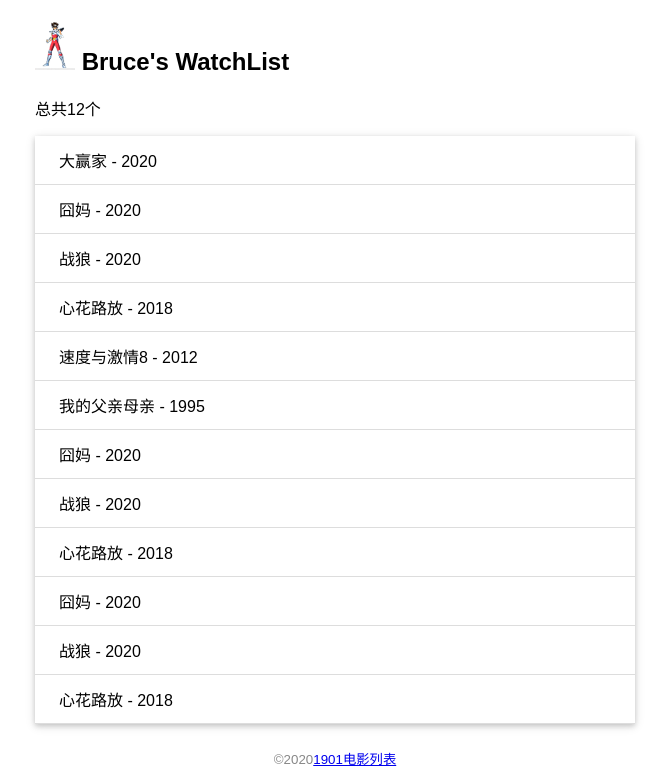
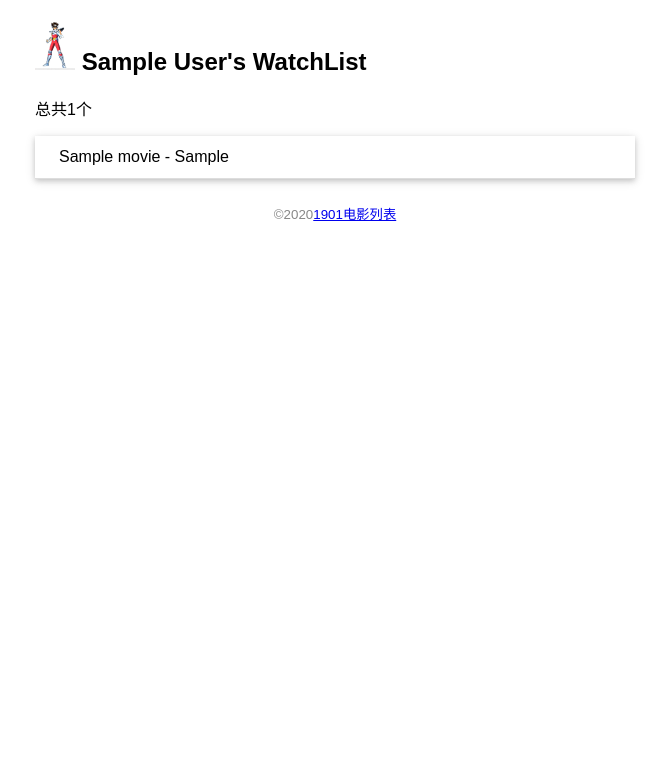
Before and after one commit to ITClubOfBruce/flask1901, a Flask app: page / in a window 1280 px wide. Shown: the top 766 px of the page, without its empty margins (305-974 px from the left). Run offline with Flask 2, Linux system fonts and the light colour scheme; tables that the repository leaves empty hold one stand-in row (values such as "Sample post").

Commit message:
数据库创建完成，数据导入成功

```diff
--- a/day1/watchlist/app.py
+++ b/day1/watchlist/app.py
@@ -14,7 +14,7 @@ else:
 app = Flask(__name__)
 
 app.config['SQLALCHEMY_DATABASE_URI'] = prefix + os.path.join(app.root_path,'data.db')
-app.config['SQLALCHY_TRACK_MODIFICATIONS'] = False # 关闭了对模型修改的监控
+app.config['SQLALCHEMY_TRACK_MODIFICATIONS'] = False
 db = SQLAlchemy(app)  # 初始化扩展，传入程序实例app
 
 # models
@@ -29,6 +29,27 @@ class Movie(db.Model):
 # views
 @app.route('/')
 def index():
+
+    user = User.query.first()
+    movies = Movie.query.all()
+    return render_template('index.html',user=user,movies=movies)
+
+
+
+
+# 自定义命令
+# 新建data.db的数据库初始化命令
+@app.cli.command()  # 装饰器，注册命令
+@click.option('--drop',is_flag=True,help="删除后再创建")
+def initdb(drop):
+    if drop:
+        db.drop_all()
+    db.create_all()
+    click.echo("初始化数据库完成")
+
+# 向data.db中写入数据的命令
+@app.cli.command()
+def forge():
     name = "Bruce"
     movies = [
         {"title":"大赢家","year":"2020"},
@@ -44,16 +65,11 @@ def index():
         {"title":"战狼","year":"2020"},
         {"title":"心花路放","year":"2018"}
     ]
-    return render_template('index.html',name=name,movies=movies)
 
-
-
-
-# 自定义命令
-@app.cli.command()  # 装饰器，注册命令
-@click.option('--drop',is_flag=True,help="删除后再创建")
-def initdb(drop):
-    if drop:
-        db.drop_all()
-    db.create_all()
-    click.echo("初始化数据库完成")
+    user = User(name=name)
+    db.session.add(user)
+    for m in movies:
+        movie = Movie(title=m['title'],year=m['year'])
+        db.session.add(movie)
+    db.session.commit()
+    click.echo("插入数据完成")
--- a/day1/watchlist/templates/index.html
+++ b/day1/watchlist/templates/index.html
@@ -3,13 +3,13 @@
 <head>
     <meta charset="UTF-8">
     <meta name="viewport" content="width=device-width, initial-scale=1.0">
-    <title>{{ name }}'s WatchList</title>
+    <title>{{ user.name }}'s WatchList</title>
     <link rel="stylesheet" href="{{ url_for('static',filename='css/style.css') }}">
 </head>
 <body>
     <h2>
         <img class="avatar" src="{{ url_for('static',filename='images/avatar.jpg') }}" alt="头像">
-        {{ name }}'s WatchList
+        {{ user.name }}'s WatchList
     </h2>
     {# 过滤器 变量|过滤器名 #}
     <p>总共{{ movies|length }}个</p>
```
